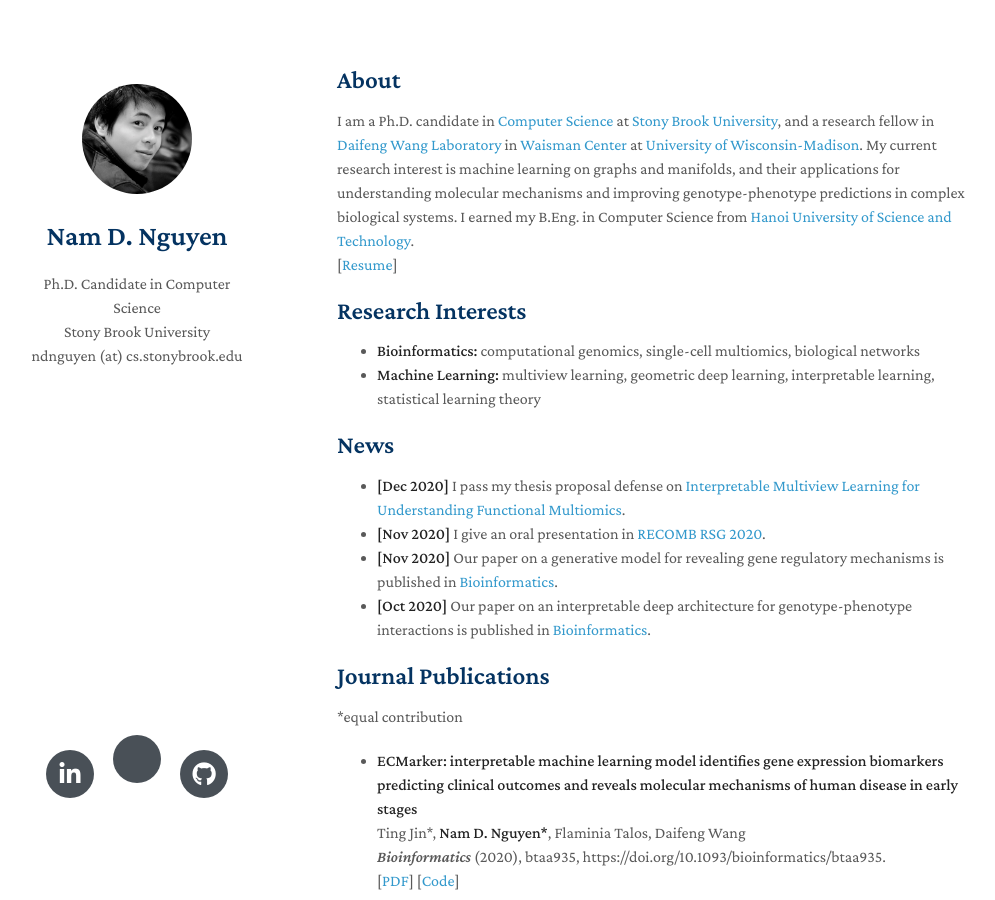
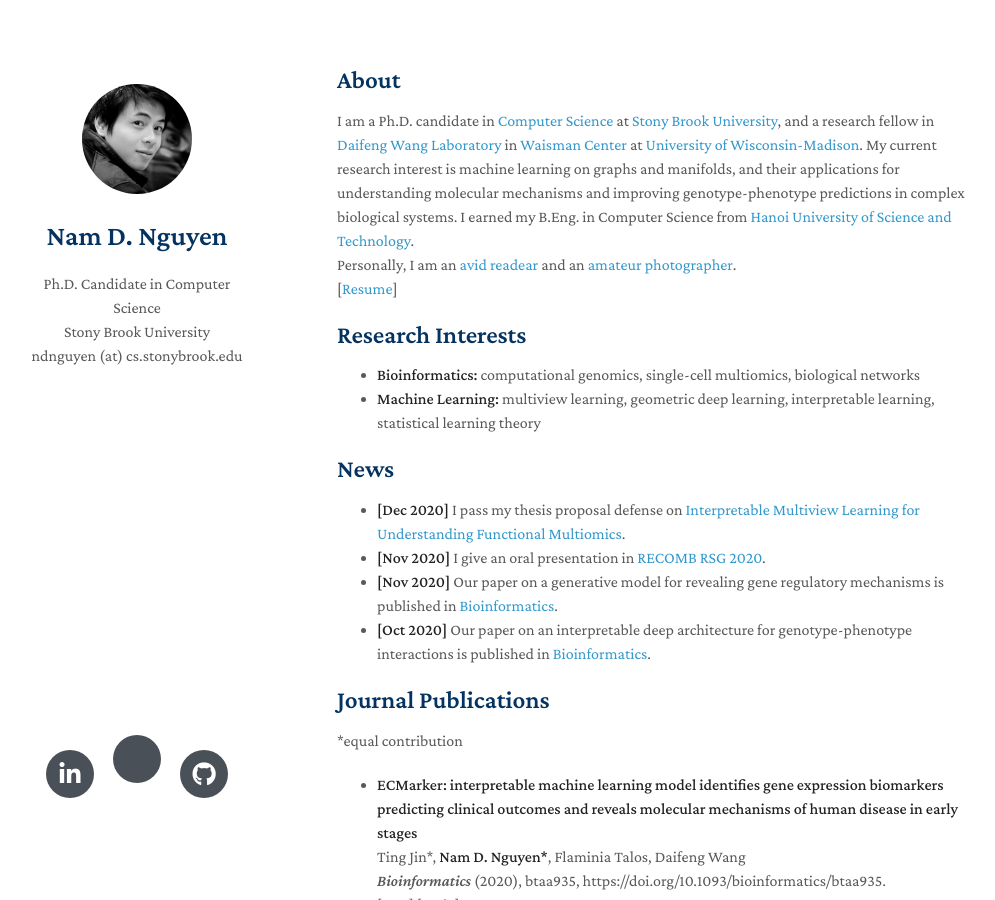
Before and after one commit to MaximHelio/MaximHelio.github.io, a Jekyll site: the page built from index.md, in a window 1280 px wide and 900 px high. Shown: the whole window, without its empty margins (133-1128 px from the left). Built offline with Jekyll 4.4.1, drawn with Linux system fonts in a browser that asks for light colours; nearby versions of some CDN libraries; a style sheet for code colours, icons or effects is not loaded; our own code applies the rules of GitHub Pages for plain Markdown files.

Commit message:
Update index.md

```diff
--- a/index.md
+++ b/index.md
@@ -4,6 +4,8 @@ layout: homepage
 ## About
 
 I am a Ph.D. candidate in [Computer Science](https://cs.stonybrook.edu/) at [Stony Brook University](https://stonybrook.edu/), and a research fellow in [Daifeng Wang Laboratory](https://daifengwanglab.org) in [Waisman Center](https://www.waisman.wisc.edu) at [University of Wisconsin-Madison](http://www.wisc.edu). My current research interest is machine learning on graphs and manifolds, and their applications for understanding molecular mechanisms and improving genotype-phenotype predictions in complex biological systems. I earned my B.Eng. in Computer Science from [Hanoi University of Science and Technology](https://hust.edu.vn).
+<br>
+Personally, I am an [avid readear](https://www.goodreads.com/user/show/19504526-tran-ki-nam) and an [amateur photographer](https://500px.com/p/tkn?view=photos).
 <br>
 [[Resume](./assets/Nam_Nguyen_CV.pdf)]
 
```
